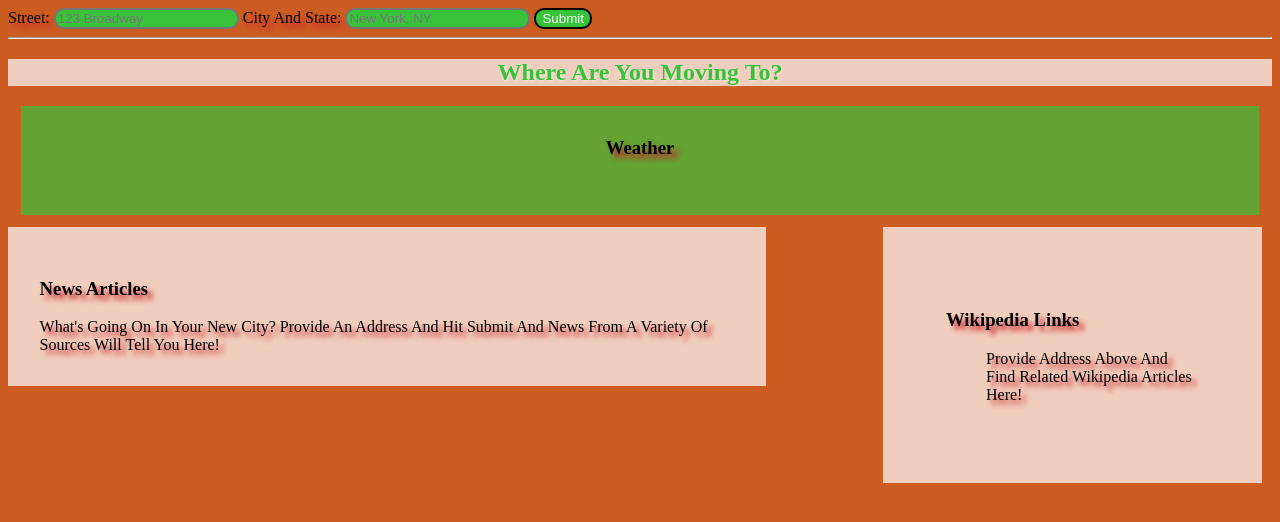
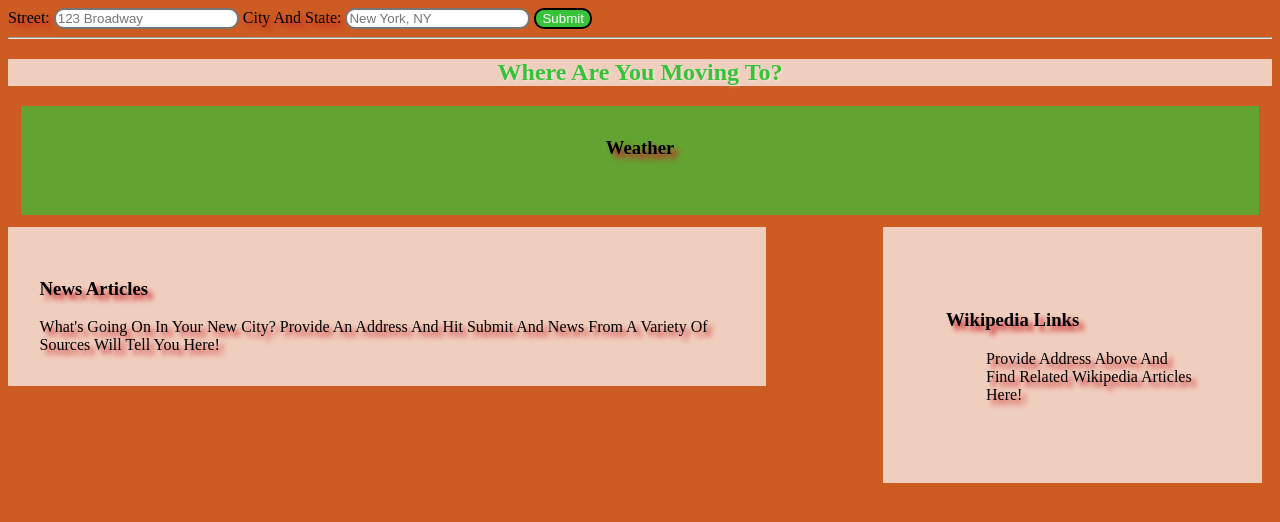
Before and after one commit to Gabrielaem/movingAssistant-, a plain HTML site: page index.html in a window 1280 px wide. Drawn offline with Linux system fonts and the light colour scheme.

Commit message:
changed background color of the city and state fields

```diff
--- a/css/style.css
+++ b/css/style.css
@@ -36,12 +36,12 @@ body {
 
 #street, #city
 {
-    background-color: #37c239;
+    background-color: #FFFFFF;
 }
 
 #street:focus, #city:focus
 {
-     background-color: #87ceeb;
+     background-color: #FFFFFF;
 }
 
 .greeting {
```
